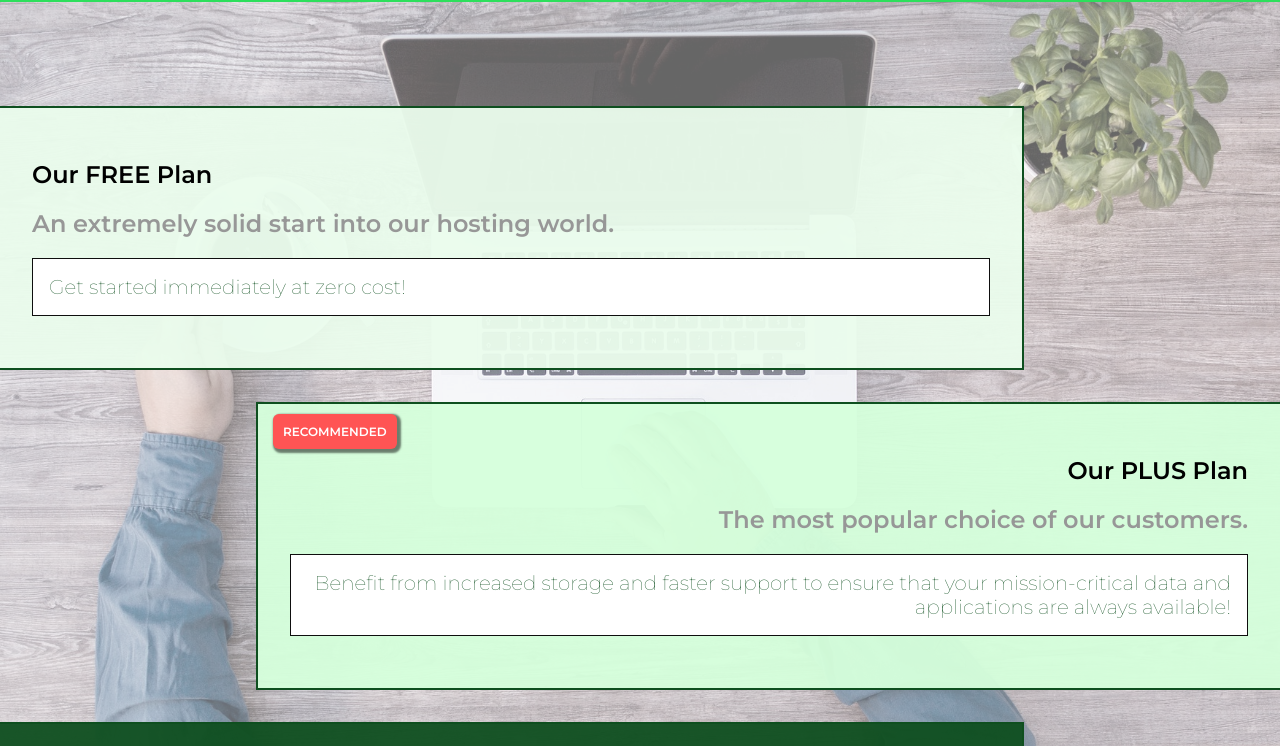
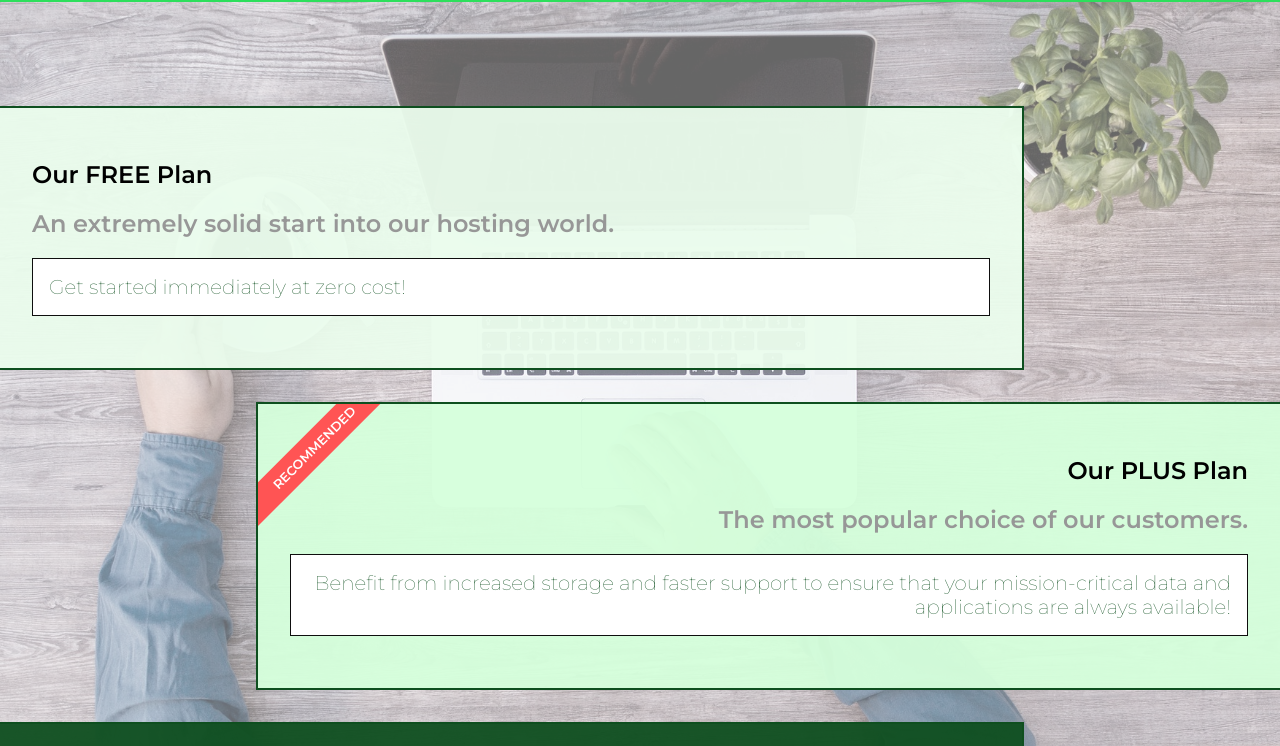
Before and after one commit to lucifer-art/cssPractice, a plain HTML site: page packages/index.html in a window 1280 px wide. Shown: the part 54-800 px from the top of the page. Drawn offline with Linux system fonts and the light colour scheme.

Commit message:
added transformation

```diff
--- a/customers/customers.css
+++ b/customers/customers.css
@@ -6,14 +6,17 @@ main{
   }
 
   .testimonial__image-container {
-    width: 100%;
+    width: 60%;
     max-width: 40rem;
     box-shadow: 3px 3px 5px 3px rgba(0,0,0,0.3);
+    transform: skew(20deg);
+    overflow: hidden;
   }
 
   .testimonial__image {
     width: 100%;
     vertical-align: top;
+    transform: skew(-20deg) scale(1.4) ;
   }
 
   .testimonial__info {
--- a/packages/packages.css
+++ b/packages/packages.css
@@ -34,14 +34,16 @@ main{
 .badge {
     position: absolute;
     top: 0;
-    left: 15px;
+    left:0;
     background: #ff5454;
-    padding: 10px;
+    padding: 0.5rem;
+    margin: 0;
     color: #fff;
-    border-radius: 6px;
-    font-size: 12px;
-    font-weight: bold;
-    box-shadow: 2px 2px 2px 2px rgba(0,0,0,0.5);
+    font-size: 0.8rem;
+    transform: rotateZ(-45deg) translate(-3rem,-0.5rem);
+    transform-origin:center;
+    width: 12rem;
+    text-align: center;
 }
 
 .package_subtitle {
@@ -65,6 +67,7 @@ main{
     border-right: none;
     border-left: 2px solid #0e4f1f;
     text-align: right;
+    overflow: hidden;
 }
 
 #free{
```
Also changed, not shown: 1 other file.
